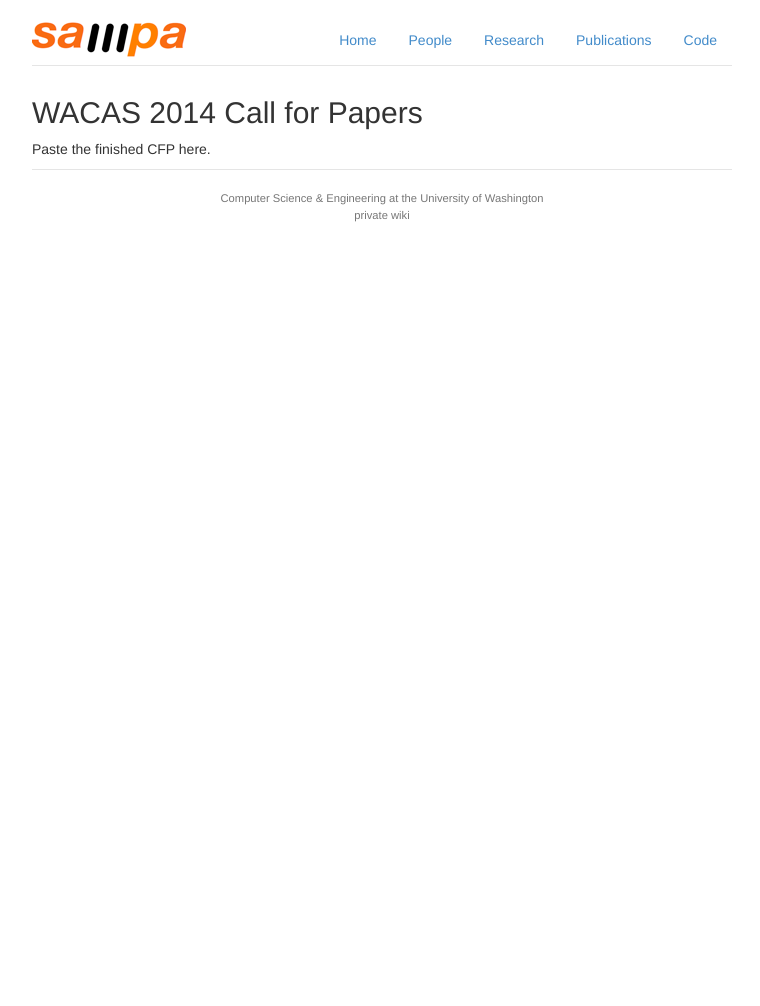
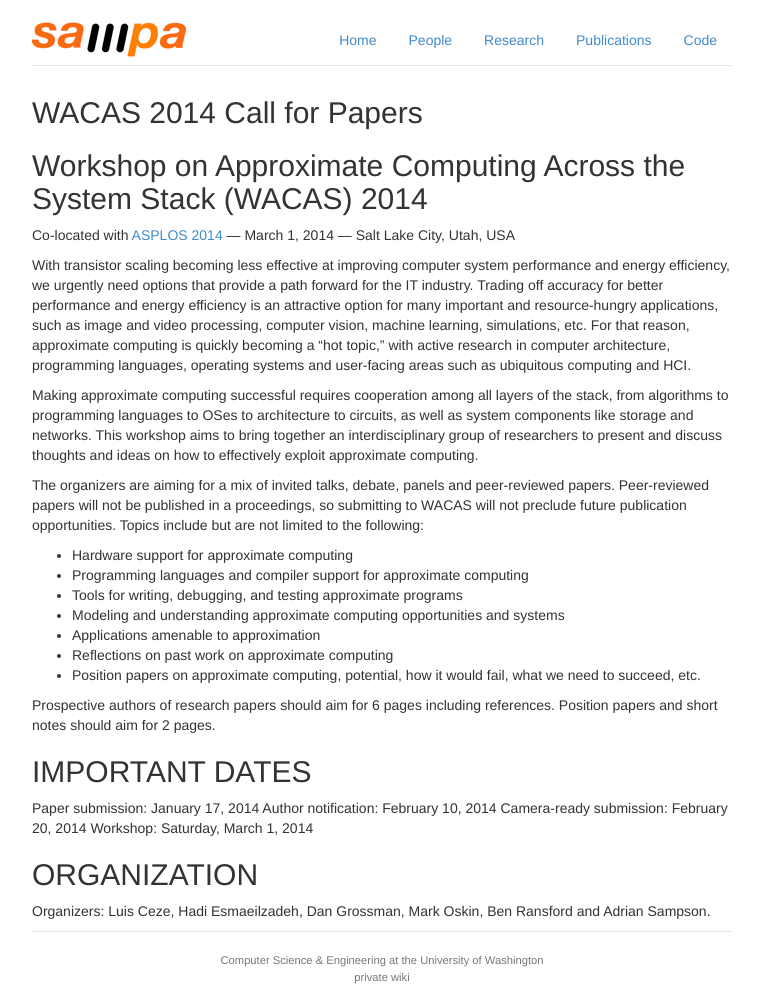
Before and after one commit to uwsampa/sampa-public, a Jekyll site: the page built from wacas14/cfp.md, in a window 1280 px wide. Shown: the whole page, without its empty margins (258-1018 px from the left). Built offline with Jekyll 4.4.1, drawn with Linux system fonts in a browser that asks for light colours; Markdown is read by kramdown in place of the engine named in the settings; before the commit the page ends 900 px from its top, so only the background shows below that.

Commit message:
draft CFP text

```diff
--- a/wacas14/cfp.md
+++ b/wacas14/cfp.md
@@ -2,4 +2,53 @@
 layout: default
 title: WACAS 2014 Call for Papers
 ---
-Paste the finished CFP here.
+
+## Workshop on Approximate Computing Across the System Stack (WACAS) 2014
+Co-located with [ASPLOS 2014](http://www.cs.utah.edu/asplos14/) &mdash; March
+1, 2014 &mdash; Salt Lake City, Utah, USA
+
+With transistor scaling becoming less effective at improving computer system
+performance and energy efficiency, we urgently need options that provide a path
+forward for the IT industry.  Trading off accuracy for better performance and
+energy efficiency is an attractive option for many important and
+resource-hungry applications, such as image and video processing, computer
+vision, machine learning, simulations, etc. For that reason, approximate
+computing is quickly becoming a “hot topic,” with active research in computer
+architecture, programming languages, operating systems and user-facing areas
+such as ubiquitous computing and HCI.
+
+Making approximate computing successful requires cooperation among all layers
+of the stack, from algorithms to programming languages to OSes to architecture
+to circuits, as well as system components like storage and networks.  This
+workshop aims to bring together an interdisciplinary group of researchers to
+present and discuss thoughts and ideas on how to effectively exploit
+approximate computing.
+
+The organizers are aiming for a mix of invited talks, debate, panels and
+peer-reviewed papers. Peer-reviewed papers will not be published in a
+proceedings, so submitting to WACAS will not preclude future publication
+opportunities. Topics include but are not limited to the following:
+
+* Hardware support for approximate computing
+* Programming languages and compiler support for approximate computing
+* Tools for writing, debugging, and testing approximate programs
+* Modeling and understanding approximate computing opportunities and systems
+* Applications amenable to approximation
+* Reflections on past work on approximate computing
+* Position papers on approximate computing, potential, how it would fail, what
+  we need to succeed, etc.
+
+Prospective authors of research papers should aim for 6 pages including
+references. Position papers and short notes should aim for 2 pages.
+
+## IMPORTANT DATES
+
+Paper submission: January 17, 2014
+Author notification: February 10, 2014
+Camera-ready submission: February 20, 2014
+Workshop: Saturday, March 1, 2014
+
+## ORGANIZATION
+
+Organizers: Luis Ceze, Hadi Esmaeilzadeh, Dan Grossman, Mark Oskin, Ben
+Ransford and Adrian Sampson.
```
